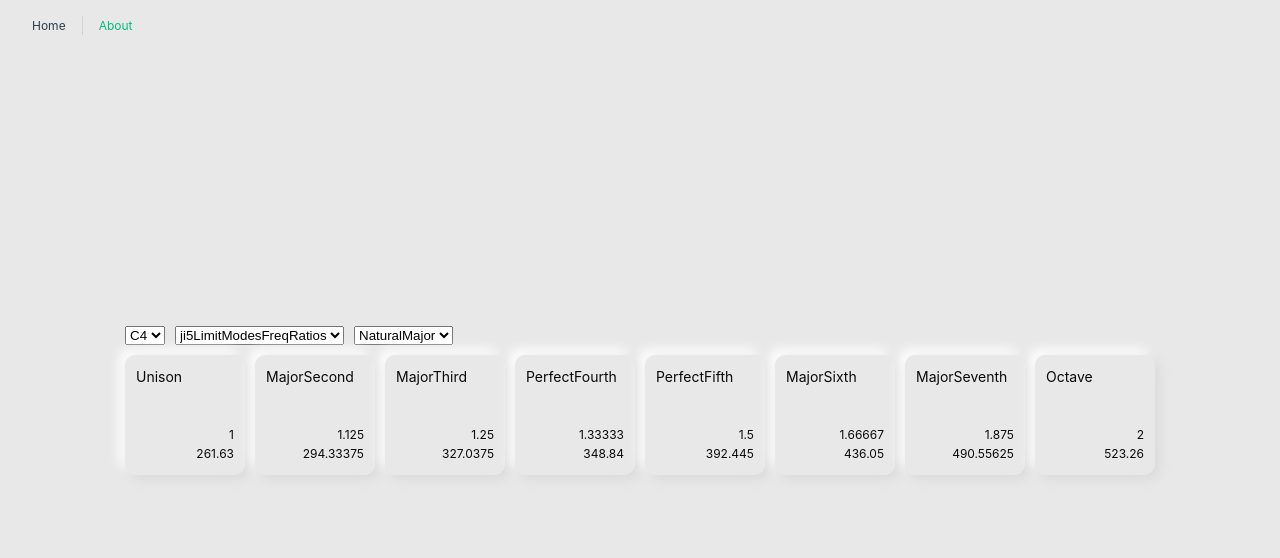
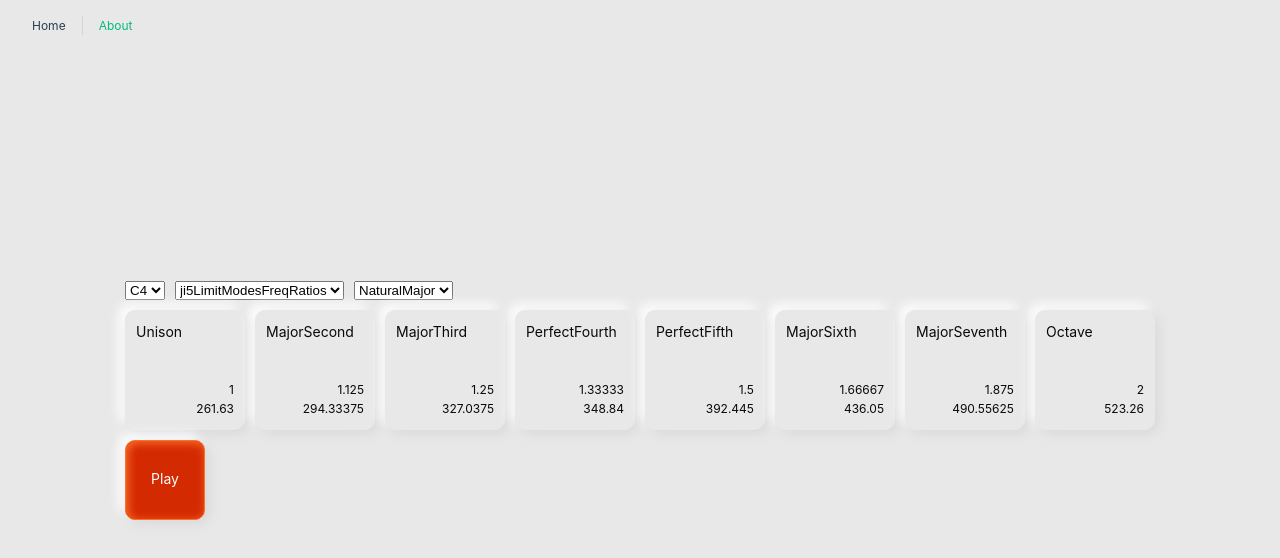
Before and after one commit to ValentinJarry/UnifiedSound, a Vue app: page / in a window 1280 px wide. Shown: the top 558 px of the page. Built offline with nearby package versions, Linux system fonts and the light colour scheme.

Commit message:
feature(audio): play button base

```diff
--- a/src/views/BoardView.vue
+++ b/src/views/BoardView.vue
@@ -68,6 +68,11 @@ const { handleKeyDown, handleKeyUp } = useKeys({
           <span class="details">{{ +(definedInterval[Object.keys(definedInterval)[i]] * FREQUENCIES[currentFrequency]).toFixed(5) }}</span>
         </div>
       </div>
+      <div class="body">
+        <div class="main-key active">
+          Play
+        </div>
+      </div>
     </div>
   </div>
 </template>
@@ -112,12 +117,35 @@ button {
   padding: 10px;
   font-size: 14px;
   border-radius: 10px;
-  /* background: linear-gradient(145deg, #ffffff, #e6e6e6);
-  box-shadow: 12px 12px 24px #d9d9d9,
-    -12px -12px 24px #ffffff; */
   background-color: #e8e8e8;
   border: 1px solid #e8e8e8;
   box-shadow: 4px 4px 12px #d9d9d9, -6px -6px 12px #ffffff;
+}
+.key.active {
+  background: linear-gradient(145deg, #affec7, #e6e6e6);
+  border-color: #affec7;
+  box-shadow: inset 4px 4px 12px #c5c5c5, inset -4px -4px 12px #ffffff;
+}
+
+.main-key {
+  width: 80px;
+  height: 80px;
+  display: flex;
+  align-items: center;
+  justify-content: center;
+  color: #fff;
+  flex-direction: column;
+  padding: 10px;
+  font-size: 14px;
+  border-radius: 10px;
+  border: 1px solid #fb702c;
+  box-shadow: 4px 4px 12px #d9d9d9, -6px -6px 12px #ffffff, #fb702c 2px 2px 10px 0px inset, #d42a02 -4px -4px 1px 0px inset;
+  background-color: #d42a02;
+}
+.main-key:active {
+  background: linear-gradient(145deg, #d42a02, red);
+  border-color: #d42a02;
+  box-shadow: inset 4px 4px 12px #ee2c00, inset -4px -4px 12px #ff6644;
 }
 
 .title {
@@ -128,12 +156,4 @@ button {
 .details {
   font-size: 12px;
 }
-
-.key.active {
-  background: linear-gradient(145deg, #affec7, #e6e6e6);
-  border-color: #affec7;
-  /* box-shadow: 12px 12px 24px #d9d9d9,
-    -12px -12px 24px #ffffff; */
-  box-shadow: inset 4px 4px 12px #c5c5c5, inset -4px -4px 12px #ffffff;
-}
 </style>
```
